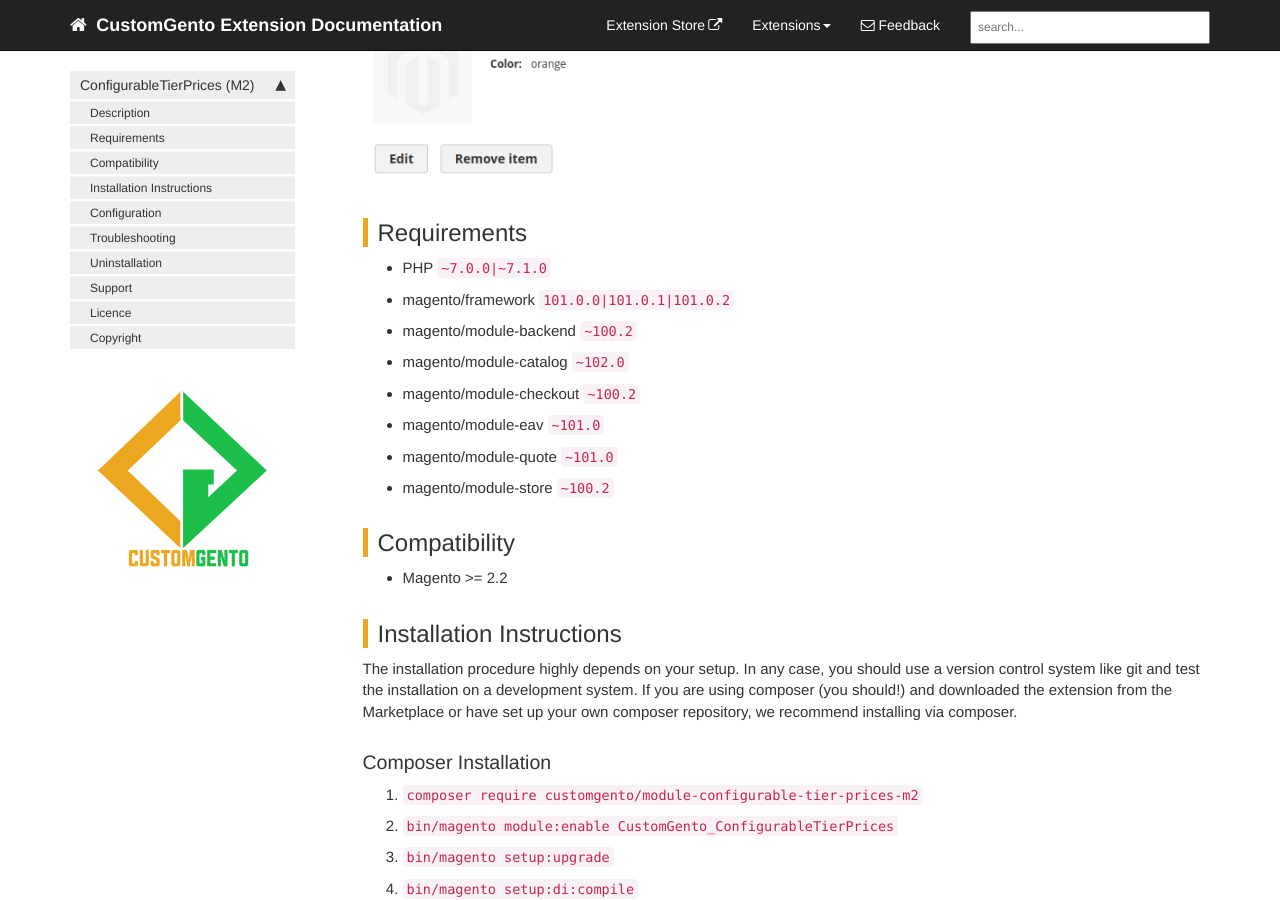
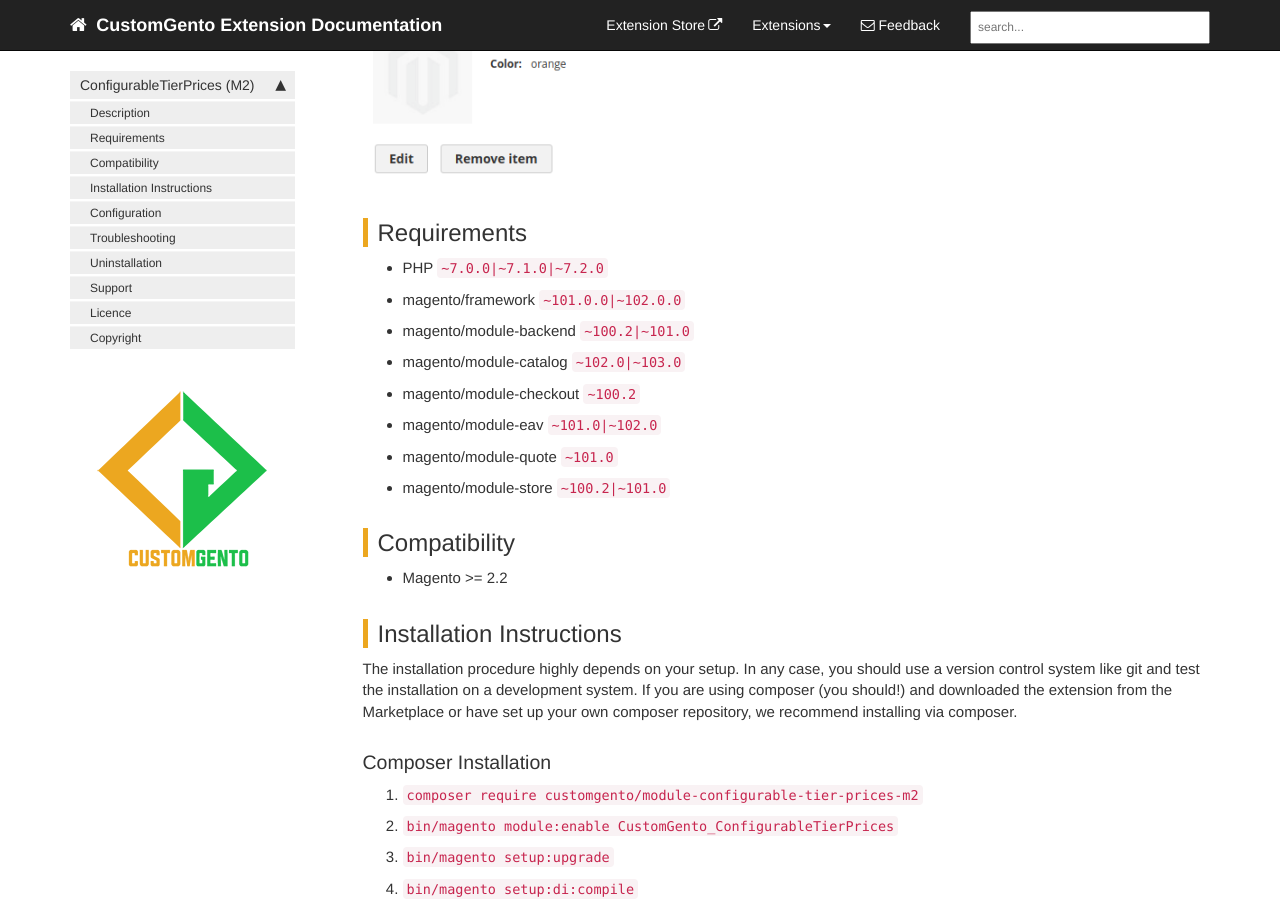
Before and after one commit to customgento/docs, a Jekyll site: the page built from pages/tier-prices-for-configurable-products-m2.md, in a window 1280 px wide and 900 px high, scrolled down 2329 px. Built offline with Jekyll 4.4.1, drawn with Linux system fonts in a browser that asks for light colours; nearby versions of some CDN libraries; comment, search, counter and statistics services are not loaded.

Commit message:
updated requirements section of CTPM2

```diff
--- a/pages/tier-prices-for-configurable-products-m2.md
+++ b/pages/tier-prices-for-configurable-products-m2.md
@@ -36,14 +36,14 @@ In this case, you get the green ones for 18 USD each and the orange ones for 16
 ![Tier Prices With CustomGento_ConfigurableTierPrices - Respective Tier Price]({{ "images/tier-prices-for-configurable-products-m2/tier-prices-after-respective.png" }} "Tier Prices With CustomGento_ConfigurableTierPrices")
 
 ## Requirements
-- PHP `~7.0.0|~7.1.0`
-- magento/framework `101.0.0|101.0.1|101.0.2`
-- magento/module-backend `~100.2`
-- magento/module-catalog `~102.0`
+- PHP `~7.0.0|~7.1.0|~7.2.0`
+- magento/framework `~101.0.0|~102.0.0`
+- magento/module-backend `~100.2|~101.0`
+- magento/module-catalog `~102.0|~103.0`
 - magento/module-checkout `~100.2`
-- magento/module-eav `~101.0`
+- magento/module-eav `~101.0|~102.0`
 - magento/module-quote `~101.0`
-- magento/module-store `~100.2`
+- magento/module-store `~100.2|~101.0`
 
 ## Compatibility
 - Magento >= 2.2
```
